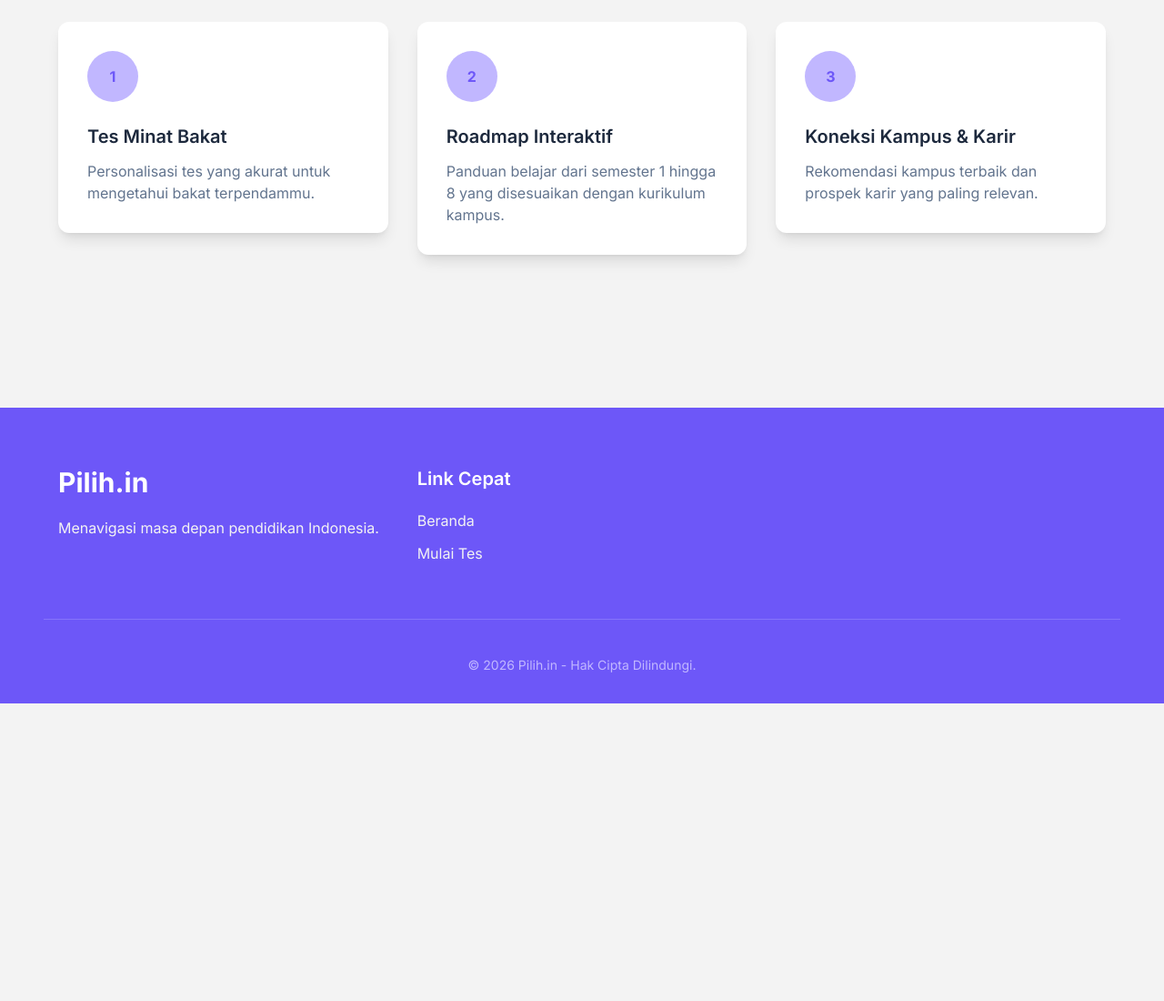
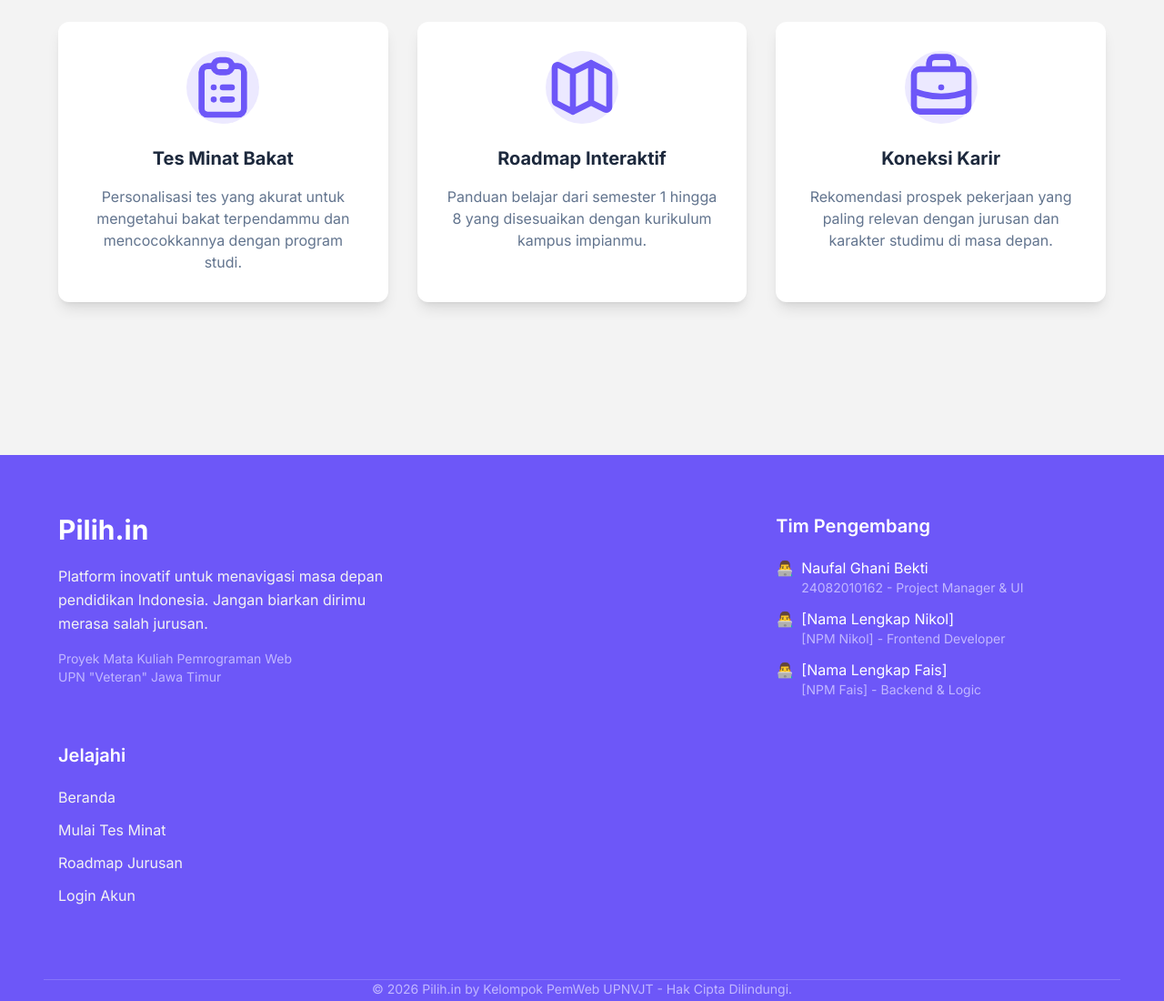
Before and after one commit to Naufal-Ghani22/Pilih.in-PemWeb, a website: page index.html in a window 1280 px wide. Shown: the part 1360-2460 px from the top of the page at 91% size. Before the commit the page ends 2133 px from the top, so only its background shows below. Drawn offline with Linux system fonts and the light colour scheme.

Commit message:
update footer dan tujuan

```diff
--- a/index.html
+++ b/index.html
@@ -79,30 +79,30 @@
             </div>
             <div class="flex flex-wrap justify-center">
                 <div class="w-full px-4 lg:w-1/3 xl:w-1/3 mb-10">
-                    <div class="bg-white rounded-xl shadow-lg overflow-hidden p-8 hover:shadow-xl transition duration-300">
-                        <div class="w-14 h-14 bg-secondary rounded-full flex items-center justify-center mb-6">
-                            <span class="text-primary font-bold">1</span>
+                    <div class="bg-white rounded-xl shadow-lg overflow-hidden p-8 hover:shadow-xl hover:-translate-y-2 transition duration-300 text-center h-full">
+                        <div class="w-20 h-20 bg-secondary/30 rounded-full flex items-center justify-center mx-auto mb-6">
+                            <svg class="w-10 h-10 text-primary" fill="none" stroke="currentColor" viewBox="0 0 24 24" xmlns="http://www.w3.org/2000/svg"><path stroke-linecap="round" stroke-linejoin="round" stroke-width="2" d="M9 5H7a2 2 0 00-2 2v12a2 2 0 002 2h10a2 2 0 002-2V7a2 2 0 00-2-2h-2M9 5a2 2 0 002 2h2a2 2 0 002-2M9 5a2 2 0 012-2h2a2 2 0 012 2m-3 7h3m-3 4h3m-6-4h.01M9 16h.01"></path></svg>
                         </div>
-                        <h3 class="font-semibold text-xl text-slate-800 mb-3">Tes Minat Bakat</h3>
-                        <p class="font-medium text-slate-500 text-base">Personalisasi tes yang akurat untuk mengetahui bakat terpendammu.</p>
+                        <h3 class="font-bold text-xl text-slate-800 mb-4">Tes Minat Bakat</h3>
+                        <p class="font-medium text-slate-500 text-base">Personalisasi tes yang akurat untuk mengetahui bakat terpendammu dan mencocokkannya dengan program studi.</p>
                     </div>
                 </div>
                 <div class="w-full px-4 lg:w-1/3 xl:w-1/3 mb-10">
-                    <div class="bg-white rounded-xl shadow-lg overflow-hidden p-8 hover:shadow-xl transition duration-300">
-                        <div class="w-14 h-14 bg-secondary rounded-full flex items-center justify-center mb-6">
-                            <span class="text-primary font-bold">2</span>
+                    <div class="bg-white rounded-xl shadow-lg overflow-hidden p-8 hover:shadow-xl hover:-translate-y-2 transition duration-300 text-center h-full">
+                        <div class="w-20 h-20 bg-secondary/30 rounded-full flex items-center justify-center mx-auto mb-6">
+                            <svg class="w-10 h-10 text-primary" fill="none" stroke="currentColor" viewBox="0 0 24 24" xmlns="http://www.w3.org/2000/svg"><path stroke-linecap="round" stroke-linejoin="round" stroke-width="2" d="M9 20l-5.447-2.724A1 1 0 013 16.382V5.618a1 1 0 011.447-.894L9 7m0 13l6-3m-6 3V7m6 10l4.553 2.276A1 1 0 0021 18.382V7.618a1 1 0 00-.553-.894L15 4m0 13V4m0 0L9 7"></path></svg>
                         </div>
-                        <h3 class="font-semibold text-xl text-slate-800 mb-3">Roadmap Interaktif</h3>
-                        <p class="font-medium text-slate-500 text-base">Panduan belajar dari semester 1 hingga 8 yang disesuaikan dengan kurikulum kampus.</p>
+                        <h3 class="font-bold text-xl text-slate-800 mb-4">Roadmap Interaktif</h3>
+                        <p class="font-medium text-slate-500 text-base">Panduan belajar dari semester 1 hingga 8 yang disesuaikan dengan kurikulum kampus impianmu.</p>
                     </div>
                 </div>
                 <div class="w-full px-4 lg:w-1/3 xl:w-1/3 mb-10">
-                    <div class="bg-white rounded-xl shadow-lg overflow-hidden p-8 hover:shadow-xl transition duration-300">
-                        <div class="w-14 h-14 bg-secondary rounded-full flex items-center justify-center mb-6">
-                            <span class="text-primary font-bold">3</span>
+                    <div class="bg-white rounded-xl shadow-lg overflow-hidden p-8 hover:shadow-xl hover:-translate-y-2 transition duration-300 text-center h-full">
+                        <div class="w-20 h-20 bg-secondary/30 rounded-full flex items-center justify-center mx-auto mb-6">
+                            <svg class="w-10 h-10 text-primary" fill="none" stroke="currentColor" viewBox="0 0 24 24" xmlns="http://www.w3.org/2000/svg"><path stroke-linecap="round" stroke-linejoin="round" stroke-width="2" d="M21 13.255A23.931 23.931 0 0112 15c-3.183 0-6.22-.62-9-1.745M16 6V4a2 2 0 00-2-2h-4a2 2 0 00-2 2v2m4 6h.01M5 20h14a2 2 0 002-2V8a2 2 0 00-2-2H5a2 2 0 00-2 2v10a2 2 0 002 2z"></path></svg>
                         </div>
-                        <h3 class="font-semibold text-xl text-slate-800 mb-3">Koneksi Kampus & Karir</h3>
-                        <p class="font-medium text-slate-500 text-base">Rekomendasi kampus terbaik dan prospek karir yang paling relevan.</p>
+                        <h3 class="font-bold text-xl text-slate-800 mb-4">Koneksi Karir</h3>
+                        <p class="font-medium text-slate-500 text-base">Rekomendasi prospek pekerjaan yang paling relevan dengan jurusan dan karakter studimu di masa depan.</p>
                     </div>
                 </div>
             </div>
@@ -111,21 +111,55 @@
 
     <footer class="bg-primary pt-16 pb-8">
         <div class="container mx-auto px-4 lg:px-12">
-            <div class="flex flex-wrap">
+            <div class="flex flex-wrap justify-between">
+
                 <div class="w-full px-4 mb-12 text-secondary md:w-1/3">
                     <h2 class="font-bold text-3xl text-white mb-5">Pilih.in</h2>
-                    <p class="font-medium text-base">Menavigasi masa depan pendidikan Indonesia.</p>
+                    <p class="font-medium text-base mb-4 leading-relaxed">Platform inovatif untuk menavigasi masa depan pendidikan Indonesia. Jangan biarkan dirimu merasa salah jurusan.</p>
+                    <p class="font-medium text-sm text-secondary/80">Proyek Mata Kuliah Pemrograman Web<br>UPN "Veteran" Jawa Timur</p>
                 </div>
+
                 <div class="w-full px-4 mb-12 md:w-1/3">
-                    <h3 class="font-semibold text-xl text-white mb-5">Link Cepat</h3>
-                    <ul class="text-secondary">
-                        <li><a href="#home" class="inline-block text-base hover:text-white mb-3">Beranda</a></li>
-                        <li><a href="#tes" class="inline-block text-base hover:text-white mb-3">Mulai Tes</a></li>
+                    <h3 class="font-semibold text-xl text-white mb-5">Tim Pengembang</h3>
+                    <ul class="text-secondary space-y-3">
+                        <li class="flex items-start">
+                            <span class="mr-2">👨‍💻</span>
+                            <div>
+                                <p class="text-white font-medium">Naufal Ghani Bekti</p>
+                                <p class="text-sm">24082010162 - Project Manager & UI</p>
+                            </div>
+                        </li>
+                        <li class="flex items-start">
+                            <span class="mr-2">👨‍💻</span>
+                            <div>
+                                <p class="text-white font-medium">[Nama Lengkap Nikol]</p>
+                                <p class="text-sm">[NPM Nikol] - Frontend Developer</p>
+                            </div>
+                        </li>
+                        <li class="flex items-start">
+                            <span class="mr-2">👨‍💻</span>
+                            <div>
+                                <p class="text-white font-medium">[Nama Lengkap Fais]</p>
+                                <p class="text-sm">[NPM Fais] - Backend & Logic</p>
+                            </div>
+                        </li>
                     </ul>
                 </div>
+
+                <div class="w-full px-4 mb-12 md:w-1/4">
+                    <h3 class="font-semibold text-xl text-white mb-5">Jelajahi</h3>
+                    <ul class="text-secondary space-y-3">
+                        <li><a href="index.html" class="inline-block text-base hover:text-white transition">Beranda</a></li>
+                        <li><a href="tes.html" class="inline-block text-base hover:text-white transition">Mulai Tes Minat</a></li>
+                        <li><a href="roadmap.html" class="inline-block text-base hover:text-white transition">Roadmap Jurusan</a></li>
+                        <li><a href="auth.html?mode=login" class="inline-block text-base hover:text-white transition">Login Akun</a></li>
+                    </ul>
+                </div>
+
             </div>
-            <div class="w-full pt-10 border-t border-secondary/30">
-                <p class="font-medium text-sm text-secondary text-center">&copy; 2026 Pilih.in - Hak Cipta Dilindungi.</p>
+
+            <div class="w-full pt-8 mt-8 border-t border-secondary/30 flex justify-center">
+                <p class="font-medium text-sm text-secondary text-center">&copy; 2026 Pilih.in by Kelompok PemWeb UPNVJT - Hak Cipta Dilindungi.</p>
             </div>
         </div>
     </footer>
```
